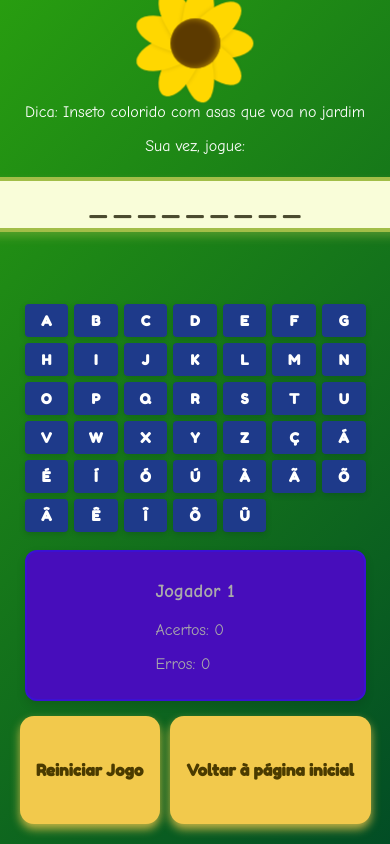
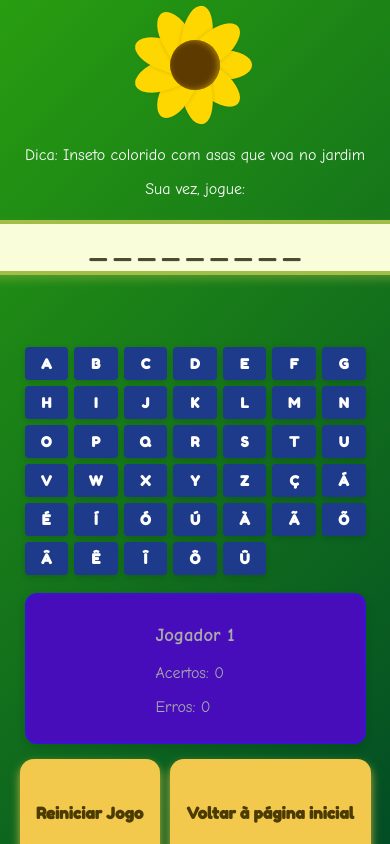
Before and after one commit to MatheusCavalcanti97/jogo-das-petalas, a plain HTML site: page SINGLE-PLAYER/index-single-player.html in a window 390 px wide. Drawn offline with Linux system fonts and the light colour scheme.

Commit message:
Fix: Ajustes da margens do girassol que estava sobrepondo a dica.

```diff
--- a/SINGLE-PLAYER/single-player.css
+++ b/SINGLE-PLAYER/single-player.css
@@ -35,7 +35,7 @@ body {
   flex-direction: column;
   align-items: center;
   justify-content: flex-start;
-  overflow: hidden;
+  overflow: scroll;
   box-sizing: border-box;
   position: relative;
   color: #ffffff;
@@ -342,6 +342,8 @@ button:active {
   .flower {
     width: 180px;
     height: 180px;
+    padding-top: 80px;
+    padding-bottom: 50px;
   }
 
   .petal {
--- a/index.js
+++ b/index.js
@@ -1,5 +1,4 @@
 document.addEventListener("DOMContentLoaded", () => {
-  // Detecta se o path inclui o nome do repositório (GitHub Pages)
   const isGitHubPages = window.location.hostname.includes("github.io");
   const base = isGitHubPages ? "/jogo-das-petalas/" : "./";
 
```
